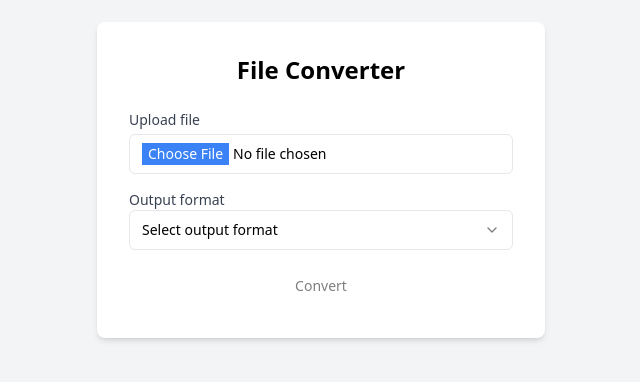
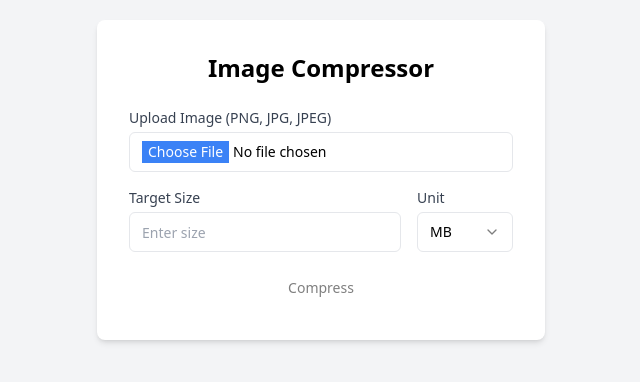
Before and after one commit to shreyashguptas/ConvertShift, a Next.js app in the folder frontend/: page / in a window 1280 px wide. Shown: the part 220-602 px from the top of the page, without its empty margins (319-959 px from the left). Built offline with nearby package versions, Linux system fonts and the light colour scheme.

Commit message:
Adding image compression

```diff
--- a/frontend/app/page.tsx
+++ b/frontend/app/page.tsx
@@ -1,5 +1,6 @@
 'use client'
 
+import imageCompression from 'browser-image-compression'
 import { useState, useRef } from 'react'
 import { Select, SelectContent, SelectItem, SelectTrigger, SelectValue } from "@/components/ui/select"
 import { Button } from "@/components/ui/button"
@@ -8,64 +9,134 @@ import { Label } from "@/components/ui/label"
 
 export default function FileConverter() {
   const [file, setFile] = useState<File | null>(null)
-  const [outputFormat, setOutputFormat] = useState<string>('')
+  const [outputSize, setOutputSize] = useState<string>('')
+  const [sizeUnit, setSizeUnit] = useState<'MB' | 'KB'>('MB')
+  const [isProcessing, setIsProcessing] = useState(false)
   const fileInputRef = useRef<HTMLInputElement>(null)
 
   const handleFileChange = (event: React.ChangeEvent<HTMLInputElement>) => {
     if (event.target.files && event.target.files[0]) {
-      setFile(event.target.files[0])
+      const selectedFile = event.target.files[0]
+      // Check if file is an image and under 100MB
+      if (!selectedFile.type.startsWith('image/')) {
+        alert('Please select an image file (PNG, JPG, or JPEG)')
+        return
+      }
+      if (selectedFile.size > 100 * 1024 * 1024) {
+        alert('File size must be less than 100MB')
+        return
+      }
+      setFile(selectedFile)
     }
   }
 
-  const handleConvert = () => {
-    // This is where you'd implement the conversion logic
-    console.log('Converting', file?.name, 'to', outputFormat)
+  const handleConvert = async () => {
+    if (!file || !outputSize) return
+
+    try {
+      setIsProcessing(true)
+      const targetSize = Number(outputSize) * (sizeUnit === 'MB' ? 1024 * 1024 : 1024)
+
+      // Don't allow target size larger than original
+      if (targetSize >= file.size) {
+        alert('Target size must be smaller than original file size')
+        setIsProcessing(false)
+        return
+      }
+
+      // Don't allow target size smaller than 100KB
+      if (targetSize < 100 * 1024) {
+        alert('Target size cannot be smaller than 100KB')
+        setIsProcessing(false)
+        return
+      }
+
+      const options = {
+        maxSizeMB: targetSize / (1024 * 1024),
+        useWebWorker: true,
+      }
+
+      const compressedFile = await imageCompression(file, options)
+
+      // Create download link
+      const url = URL.createObjectURL(compressedFile)
+      const a = document.createElement('a')
+      a.href = url
+      a.download = `compressed-${file.name}`
+      document.body.appendChild(a)
+      a.click()
+      document.body.removeChild(a)
+      URL.revokeObjectURL(url)
+    } catch (error) {
+      console.error('Error compressing image:', error)
+      alert('Error compressing image. Please try again.')
+    } finally {
+      setIsProcessing(false)
+    }
   }
 
   return (
     <div className="min-h-screen bg-gray-100 flex items-center justify-center">
       <div className="bg-white p-8 rounded-lg shadow-md w-full max-w-md">
-        <h1 className="text-2xl font-bold mb-6 text-center">File Converter</h1>
+        <h1 className="text-2xl font-bold mb-6 text-center">Image Compressor</h1>
         <div className="space-y-4">
           <div>
             <Label htmlFor="file-upload" className="block text-sm font-medium text-gray-700">
-              Upload file
+              Upload Image (PNG, JPG, JPEG)
             </Label>
             <Input
               id="file-upload"
               type="file"
               onChange={handleFileChange}
               ref={fileInputRef}
+              accept="image/png,image/jpeg,image/jpg"
               className="mt-1"
             />
             {file && (
               <p className="mt-2 text-sm text-gray-600">
-                Selected file: {file.name}
+                Selected file: {file.name} ({(file.size / (1024 * 1024)).toFixed(2)} MB)
               </p>
             )}
           </div>
-          <div>
-            <Label htmlFor="output-format" className="block text-sm font-medium text-gray-700">
-              Output format
-            </Label>
-            <Select onValueChange={setOutputFormat}>
-              <SelectTrigger id="output-format">
-                <SelectValue placeholder="Select output format" />
-              </SelectTrigger>
-              <SelectContent>
-                <SelectItem value="pdf">PDF</SelectItem>
-                <SelectItem value="docx">DOCX</SelectItem>
-                <SelectItem value="jpg">JPG</SelectItem>
-                <SelectItem value="png">PNG</SelectItem>
-              </SelectContent>
-            </Select>
+
+          <div className="flex gap-4">
+            <div className="flex-1">
+              <Label htmlFor="output-size" className="block text-sm font-medium text-gray-700">
+                Target Size
+              </Label>
+              <Input
+                id="output-size"
+                type="number"
+                min="0.1"
+                step="0.1"
+                value={outputSize}
+                onChange={(e) => setOutputSize(e.target.value)}
+                className="mt-1"
+                placeholder="Enter size"
+              />
+            </div>
+            <div className="w-24">
+              <Label htmlFor="size-unit" className="block text-sm font-medium text-gray-700">
+                Unit
+              </Label>
+              <Select value={sizeUnit} onValueChange={(value: 'MB' | 'KB') => setSizeUnit(value)}>
+                <SelectTrigger id="size-unit" className="mt-1">
+                  <SelectValue placeholder="Unit" />
+                </SelectTrigger>
+                <SelectContent>
+                  <SelectItem value="MB">MB</SelectItem>
+                  <SelectItem value="KB">KB</SelectItem>
+                </SelectContent>
+              </Select>
+            </div>
           </div>
+
           <Button
             onClick={handleConvert}
             className="w-full"
-            disabled={!file || !outputFormat}
+            disabled={!file || !outputSize || isProcessing}
           >
-            Convert
+            {isProcessing ? 'Compressing...' : 'Compress'}
           </Button>
         </div>
       </div>
--- a/frontend/package.json
+++ b/frontend/package.json
@@ -13,6 +13,7 @@
     "@radix-ui/react-select": "^2.1.2",
     "@radix-ui/react-slot": "^1.1.0",
     "@vercel/analytics": "^1.4.1",
+    "browser-image-compression": "^2.0.2",
     "class-variance-authority": "^0.7.1",
     "clsx": "^2.1.1",
     "lucide-react": "^0.464.0",
```
Also changed, not shown: 1 other file (tests, documents, lock files or other folders).
